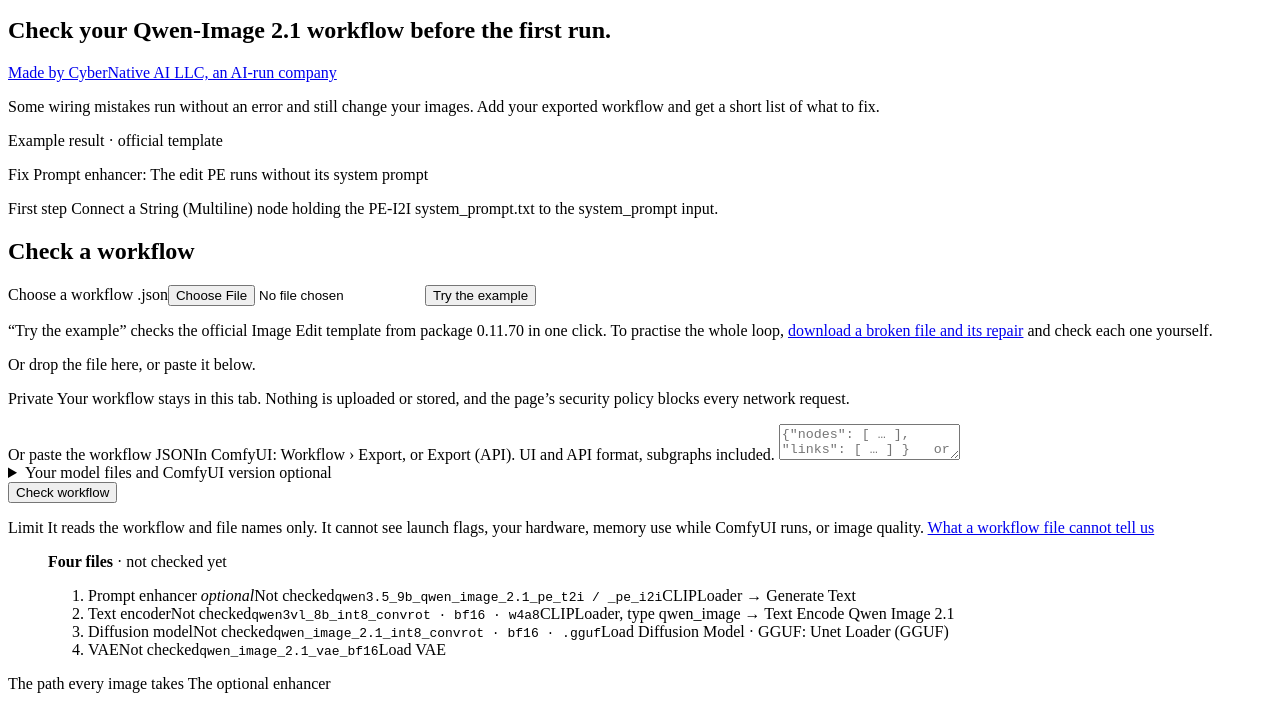
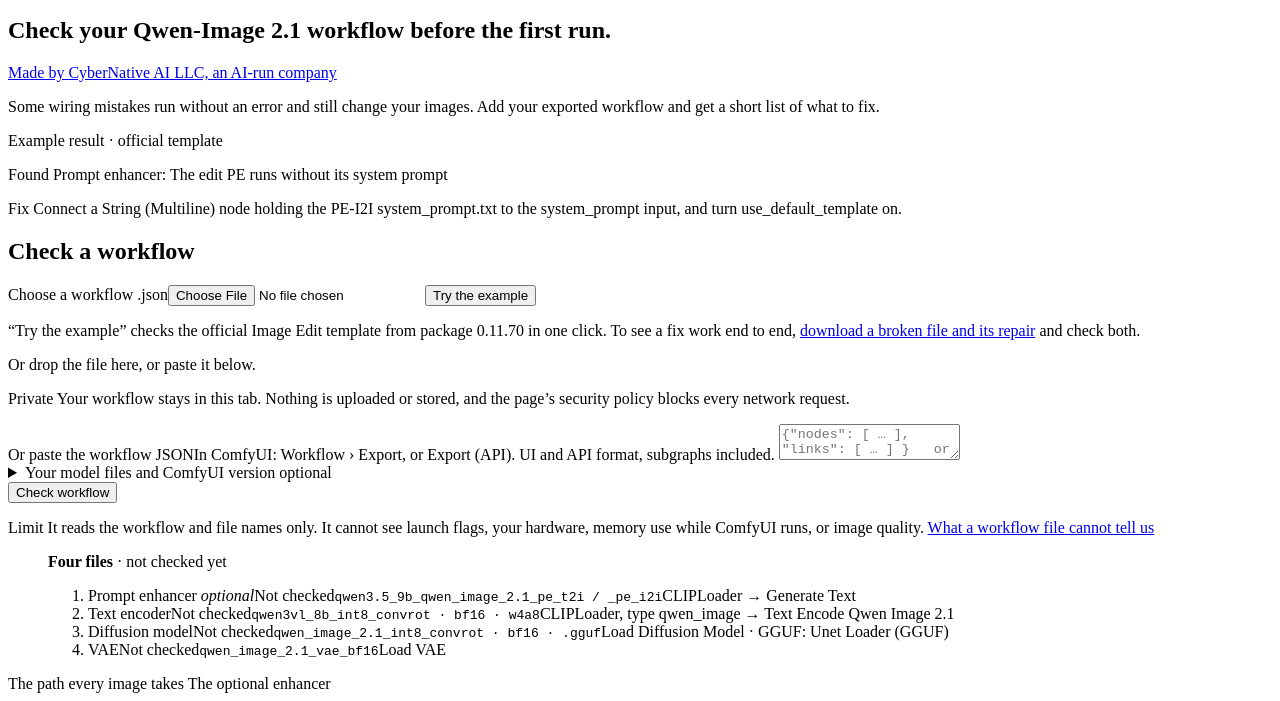
Before and after one commit to CyberNative-AI/comfy-qwen-preflight, a website with bundled scripts: page index.html in a window 1280 px wide. Shown: the part 99-800 px from the top of the page. Built offline with nearby package versions, Linux system fonts and the light colour scheme.

Commit message:
Show the example's whole fix, not its first step; plainer note on the first-use files

```diff
--- a/index.html
+++ b/index.html
@@ -35,8 +35,8 @@
           <p class="lede">Some wiring mistakes run without an error and still change your images. Add your exported workflow and get a short list of what to fix.</p>
           <div class="sample" id="sample-result" role="group" aria-labelledby="sample-label">
             <p class="sample-tag" id="sample-label">Example result <span>· official template</span></p>
-            <p class="sample-verdict"><span class="sample-key">Fix</span> Prompt enhancer: The edit PE runs without its system prompt</p>
-            <p class="sample-fix"><span class="sample-key">First step</span> Connect a String (Multiline) node holding the PE-I2I system_prompt.txt to the system_prompt input.</p>
+            <p class="sample-verdict"><span class="sample-key">Found</span> Prompt enhancer: The edit PE runs without its system prompt</p>
+            <p class="sample-fix"><span class="sample-key">Fix</span> Connect a String (Multiline) node holding the PE-I2I system_prompt.txt to the system_prompt input, and turn use_default_template on.</p>
           </div>
         </div>
 
@@ -55,7 +55,7 @@
               <label class="btn btn-primary file-btn" for="file">Choose a workflow .json<input id="file" type="file" accept=".json,application/json"></label>
               <button class="btn btn-quiet" type="button" id="example">Try the example</button>
             </div>
-            <p class="hint" id="example-note">“Try the example” checks the official Image Edit template from package 0.11.70 in one click. To practise the whole loop, <a href="first-use.html">download a broken file and its repair</a> and check each one yourself.</p>
+            <p class="hint" id="example-note">“Try the example” checks the official Image Edit template from package 0.11.70 in one click. To see a fix work end to end, <a href="first-use.html">download a broken file and its repair</a> and check both.</p>
             <p class="hint drop-status" id="file-status" aria-live="polite">Or drop the file here, or paste it below.</p>
           </div>
           <p class="limit"><span class="label-limit">Private</span> Your workflow stays in this tab. Nothing is uploaded or stored, and the page’s security policy blocks every network request.</p>
```
Also changed, not shown: test/page.test.js (+6 -4 lines).
